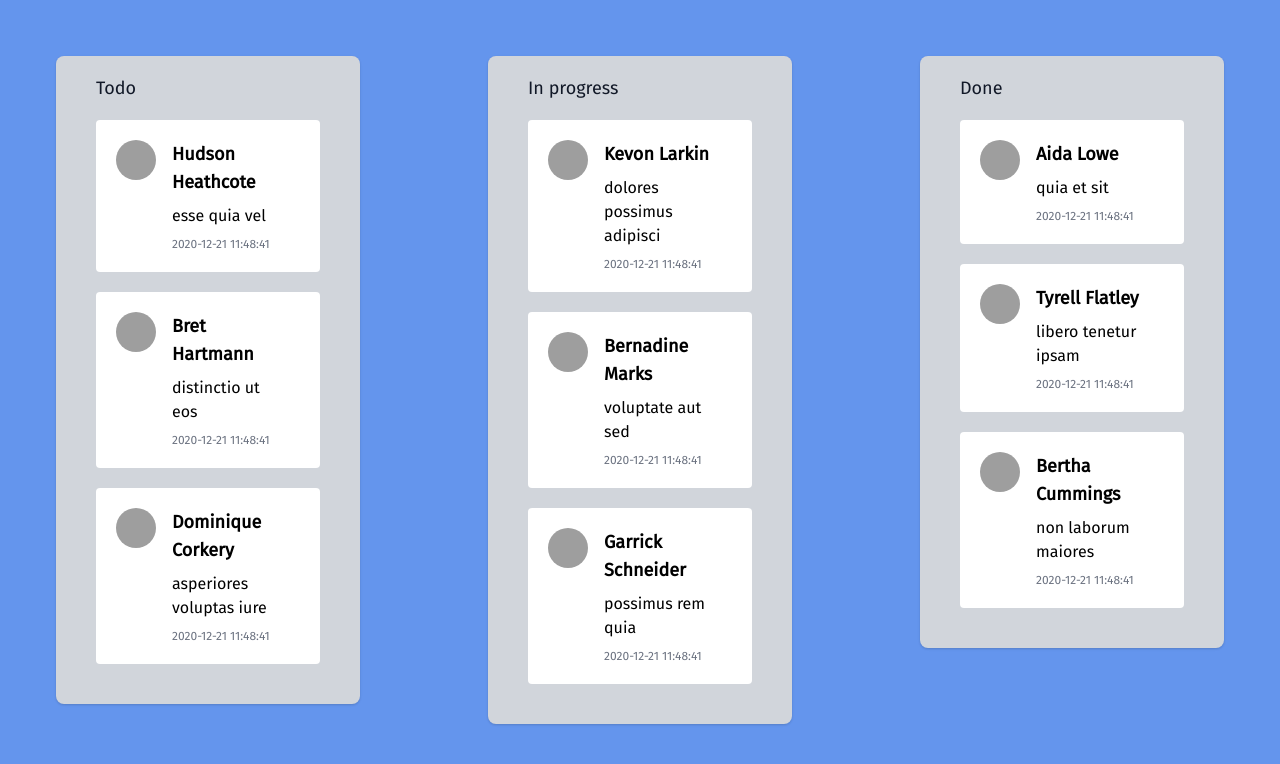
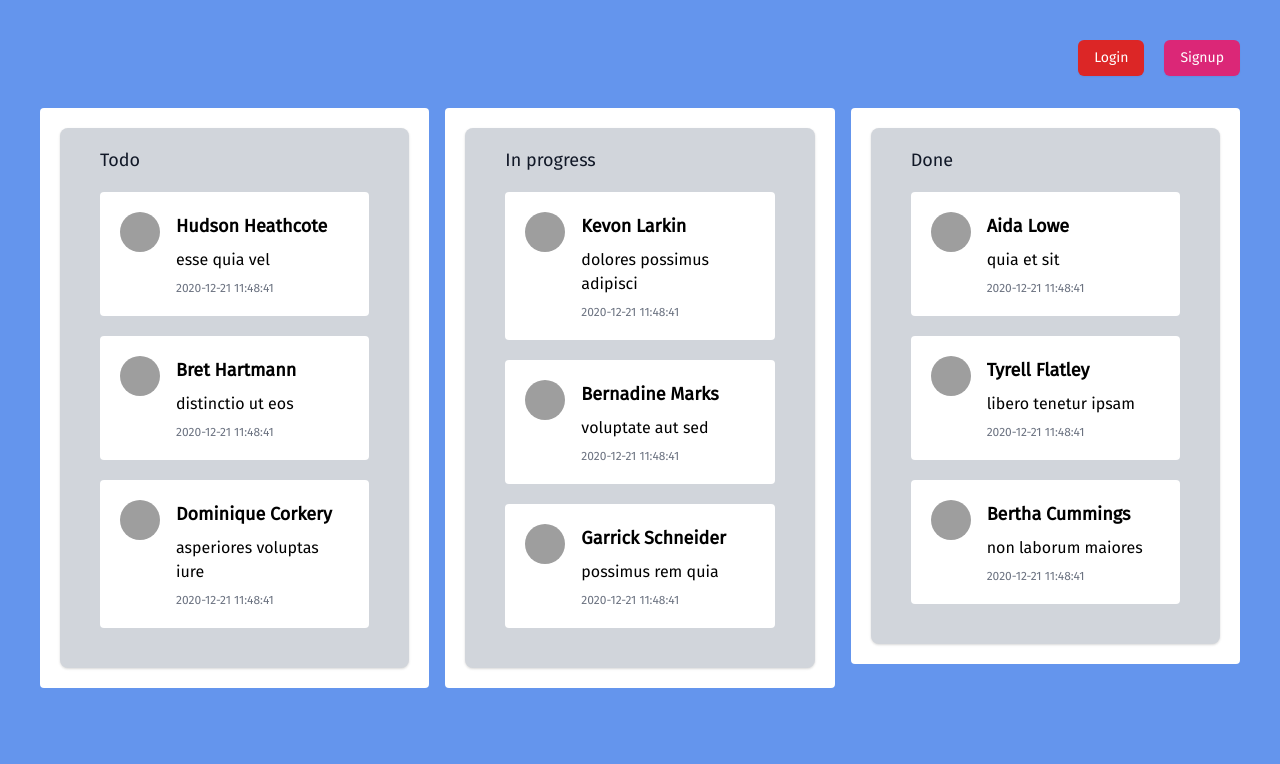
Before and after one commit to yeukfei02/trello-clone, a Next.js app: page / in a window 1280 px wide. Shown: the top 764 px of the page. Built offline with nearby package versions, Linux system fonts and the light colour scheme; grey boxes are pictures that could not be loaded.

Commit message:
feat: 🎸 add horizontal Droppable

```diff
--- a/components/mainView/MainView.tsx
+++ b/components/mainView/MainView.tsx
@@ -4,6 +4,7 @@ import faker from 'faker';
 import moment from 'moment';
 
 function MainView(): JSX.Element {
+  const [rowsData, setRowsData] = useState<any[]>([]);
   const [todoData, setTodoData] = useState<any[]>([]);
   const [inProgressData, setInProgressData] = useState<any[]>([]);
   const [doneData, setDoneData] = useState<any[]>([]);
@@ -13,6 +14,12 @@ function MainView(): JSX.Element {
     getInProgressData();
     getDoneData();
   }, []);
+
+  useEffect(() => {
+    if (todoData && inProgressData && doneData) {
+      getRowsData();
+    }
+  }, [todoData, inProgressData, doneData]);
 
   const getTododata = () => {
     const todoDataList = [];
@@ -65,6 +72,74 @@ function MainView(): JSX.Element {
     setDoneData(doneDataList);
   };
 
+  const getRowsData = () => {
+    const item1 = {
+      id: 'todo',
+      content: (
+        <div className="p-5">
+          <div className="bg-gray-300 shadow overflow-hidden sm:rounded-lg">
+            <div className="p-5">
+              <h3 className="px-5 text-lg leading-6 font-medium text-gray-900">Todo</h3>
+
+              <Droppable droppableId="todoData" type="Todo">
+                {(provided, _) => (
+                  <div ref={provided.innerRef} {...provided.droppableProps}>
+                    {renderItems(todoData)}
+                    {provided.placeholder}
+                  </div>
+                )}
+              </Droppable>
+            </div>
+          </div>
+        </div>
+      ),
+    };
+    const item2 = {
+      id: 'inProgress',
+      content: (
+        <div className="p-5">
+          <div className="bg-gray-300 shadow overflow-hidden sm:rounded-lg">
+            <div className="p-5">
+              <h3 className="px-5 text-lg leading-6 font-medium text-gray-900">In progress</h3>
+
+              <Droppable droppableId="inProgressData" type="InProgress">
+                {(provided, _) => (
+                  <div ref={provided.innerRef} {...provided.droppableProps}>
+                    {renderItems(inProgressData)}
+                    {provided.placeholder}
+                  </div>
+                )}
+              </Droppable>
+            </div>
+          </div>
+        </div>
+      ),
+    };
+    const item3 = {
+      id: 'done',
+      content: (
+        <div className="p-5">
+          <div className="bg-gray-300 shadow overflow-hidden sm:rounded-lg">
+            <div className="p-5">
+              <h3 className="px-5 text-lg leading-6 font-medium text-gray-900">Done</h3>
+
+              <Droppable droppableId="doneData" type="Done">
+                {(provided, _) => (
+                  <div ref={provided.innerRef} {...provided.droppableProps}>
+                    {renderItems(doneData)}
+                    {provided.placeholder}
+                  </div>
+                )}
+              </Droppable>
+            </div>
+          </div>
+        </div>
+      ),
+    };
+    const rowsList = [item1, item2, item3];
+    setRowsData(rowsList);
+  };
+
   const onDragEnd = (result: any) => {
     console.log('result = ', result);
 
@@ -78,6 +153,10 @@ function MainView(): JSX.Element {
 
     if (type) {
       switch (type) {
+        case 'Rows':
+          const newRowsDataList = reorder(rowsData, startIndex, endIndex);
+          setRowsData(newRowsDataList);
+          break;
         case 'Todo':
           const newTodoDataList = reorder(todoData, startIndex, endIndex);
           setTodoData(newTodoDataList);
@@ -142,61 +221,60 @@ function MainView(): JSX.Element {
     return itemsList;
   };
 
+  const renderRows = (rowsData: any[]) => {
+    let rows = null;
+
+    if (rowsData) {
+      rows = rowsData.map((item: any, index: number) => {
+        return (
+          <Draggable key={item.id} draggableId={item.id} index={index}>
+            {(provided, snapshot) => {
+              return (
+                <div ref={provided.innerRef} {...provided.draggableProps} {...provided.dragHandleProps}>
+                  <div
+                    className="bg-white rounded hoverRowItem"
+                    style={{ backgroundColor: snapshot.isDragging ? 'rgba(254, 202, 202, 1)' : '' }}
+                  >
+                    <div>{item.content}</div>
+                  </div>
+                </div>
+              );
+            }}
+          </Draggable>
+        );
+      });
+    }
+
+    return rows;
+  };
+
   return (
-    <div>
+    <div className="m-10">
+      <div className="flex flex-row justify-end mb-8">
+        <button
+          type="button"
+          className="px-4 py-2 order border-transparent rounded-md shadow-sm text-sm font-medium text-white bg-red-600 hover:bg-red-700 focus:outline-none focus:ring-2 focus:ring-offset-2 focus:ring-red-500"
+        >
+          Login
+        </button>
+
+        <button
+          type="button"
+          className="px-4 py-2 ml-5 order border-transparent rounded-md shadow-sm text-sm font-medium text-white bg-pink-600 hover:bg-pink-700 focus:outline-none focus:ring-2 focus:ring-offset-2 focus:ring-pink-500"
+        >
+          Signup
+        </button>
+      </div>
+
       <DragDropContext onDragEnd={onDragEnd}>
-        <div className="grid md:grid-cols-3 gap-4">
-          <div className="p-14">
-            <div className="bg-gray-300 shadow overflow-hidden sm:rounded-lg">
-              <div className="p-5">
-                <h3 className="px-5 text-lg leading-6 font-medium text-gray-900">Todo</h3>
-
-                <Droppable droppableId="todoData" type="Todo">
-                  {(provided, _) => (
-                    <div ref={provided.innerRef} {...provided.droppableProps} className="my-5">
-                      {renderItems(todoData)}
-                      {provided.placeholder}
-                    </div>
-                  )}
-                </Droppable>
-              </div>
+        <Droppable droppableId="rows" type="Rows" direction="horizontal">
+          {(provided, _) => (
+            <div ref={provided.innerRef} {...provided.droppableProps}>
+              <div className="grid md:grid-cols-3 gap-4">{renderRows(rowsData)}</div>
+              {provided.placeholder}
             </div>
-          </div>
-
-          <div className="p-14">
-            <div className="bg-gray-300 shadow overflow-hidden sm:rounded-lg">
-              <div className="p-5">
-                <h3 className="px-5 text-lg leading-6 font-medium text-gray-900">In progress</h3>
-
-                <Droppable droppableId="inProgressData" type="InProgress">
-                  {(provided, _) => (
-                    <div ref={provided.innerRef} {...provided.droppableProps} className="my-5">
-                      {renderItems(inProgressData)}
-                      {provided.placeholder}
-                    </div>
-                  )}
-                </Droppable>
-              </div>
-            </div>
-          </div>
-
-          <div className="p-14">
-            <div className="bg-gray-300 shadow overflow-hidden sm:rounded-lg">
-              <div className="p-5">
-                <h3 className="px-5 text-lg leading-6 font-medium text-gray-900">Done</h3>
-
-                <Droppable droppableId="doneData" type="Done">
-                  {(provided, _) => (
-                    <div ref={provided.innerRef} {...provided.droppableProps} className="my-5">
-                      {renderItems(doneData)}
-                      {provided.placeholder}
-                    </div>
-                  )}
-                </Droppable>
-              </div>
-            </div>
-          </div>
-        </div>
+          )}
+        </Droppable>
       </DragDropContext>
     </div>
   );
--- a/pages/styles.css
+++ b/pages/styles.css
@@ -10,6 +10,10 @@ body {
   font-family: 'Fira Sans', sans-serif;
 }
 
+.hoverRowItem:hover {
+  background-color: rgba(52, 211, 153, 1);
+}
+
 .hoverItem:hover {
   background-color: rgba(253, 230, 138, 1);
 }
```
